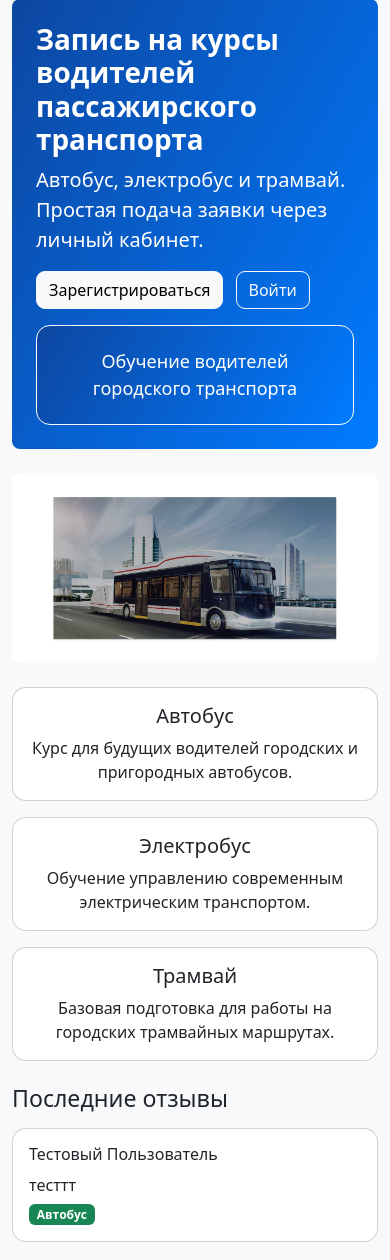
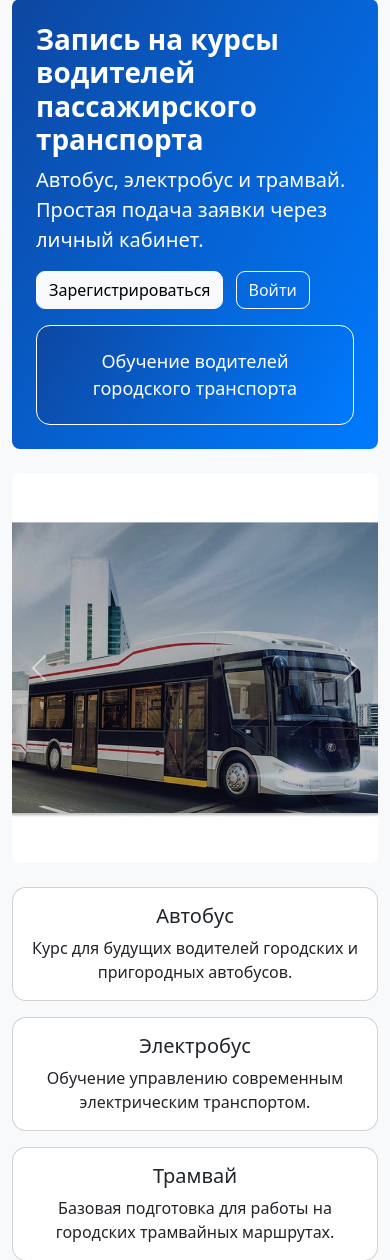
Before and after one commit to jutfruze/exam, a Django app: page / in a window 390 px wide. Shown: the part 81-1341 px from the top of the page. Run offline with Django 5.2, Linux system fonts and the light colour scheme; data comes from the database, SQL or seed files in the repository; both versions use the stored data as it was after the commit.

Commit message:
доделан адаптив для смартфона

```diff
--- a/exam_habibullin/static/css/style.css
+++ b/exam_habibullin/static/css/style.css
@@ -21,9 +21,9 @@
 }
 
 .slider-img {
-    height: 260px;
+    height: 360px;
     object-fit: cover;
-    background: #ffffff;
+    background: #b3b2b2;
 }
 
 .course-card {
@@ -46,9 +46,9 @@
     border-radius: 9px;
 }
 
-@media (max-width: 576px) {
+@media (max-width: 844px) {
     .slider-img {
-        height: 190px;
+        height: 390px;
     }
 
     .table {
```
Also changed, not shown: exam_habibullin/db.sqlite3.
